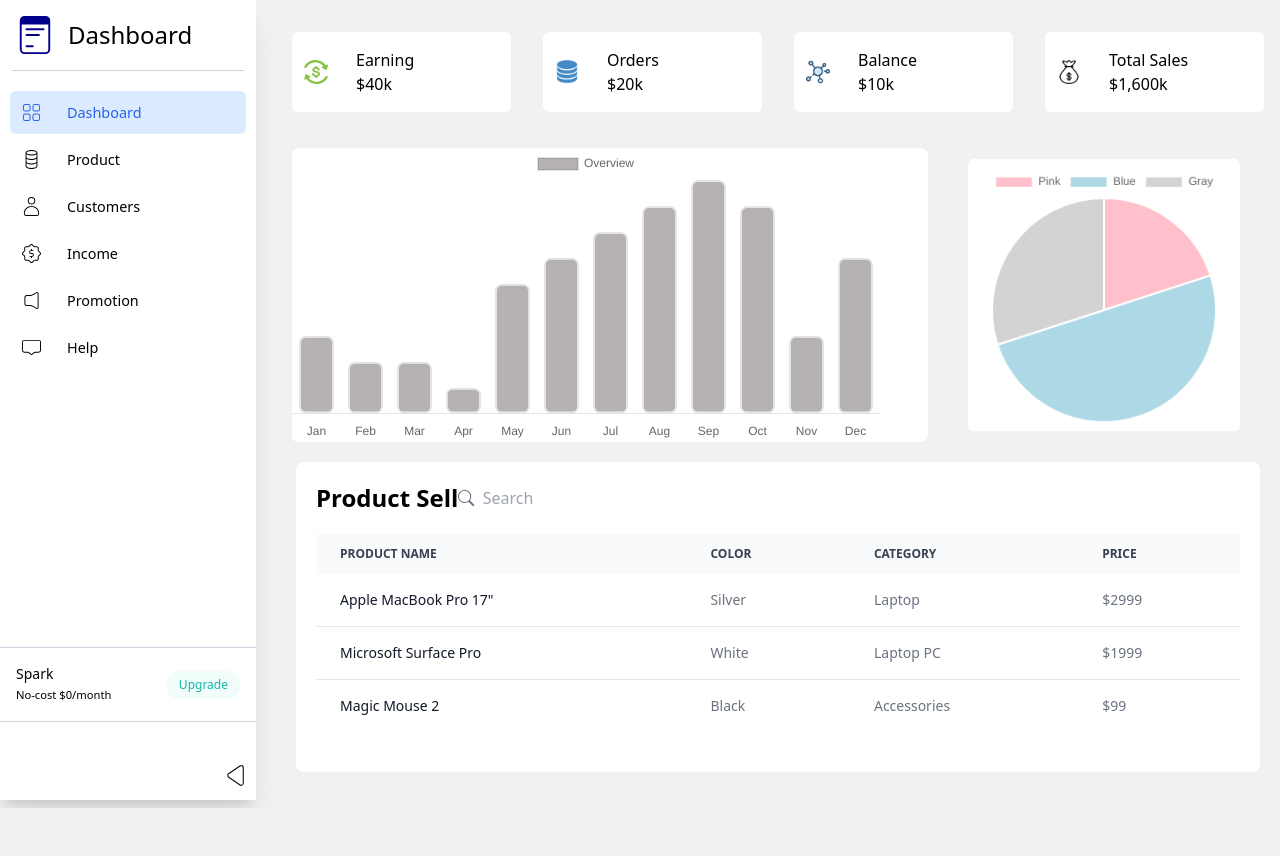
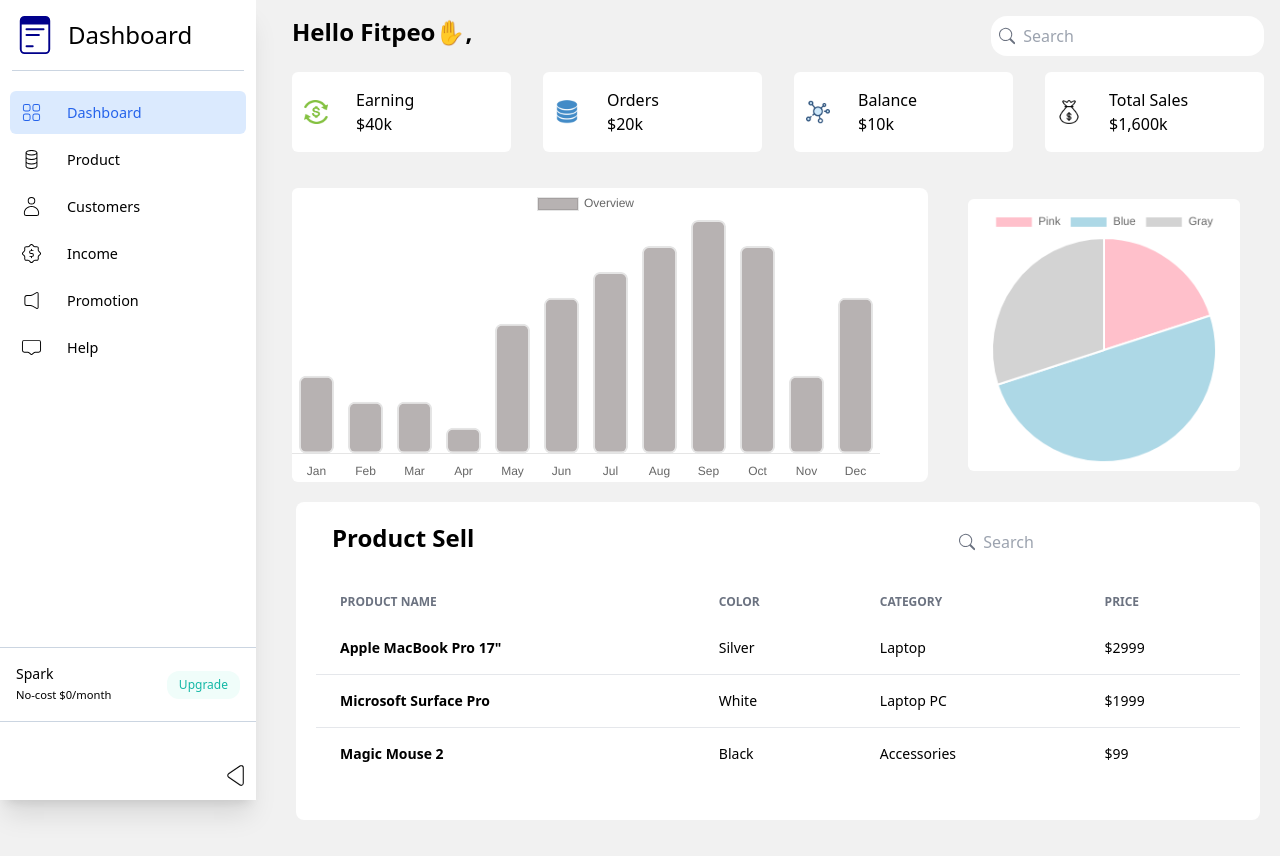
Before and after one commit to Bhupen12/dashboard, a React (Create React App) app: page / in a window 1280 px wide. Before the commit the page ends 808 px from the top, so only its background shows below. Built offline with nearby package versions, Linux system fonts and the light colour scheme.

Commit message:
some changes

```diff
--- a/src/App.js
+++ b/src/App.js
@@ -1,17 +1,25 @@
 import { BrowserRouter, Route, Routes } from "react-router-dom";
 import Home from "./pages/Home";
-import About from "./pages/About";
 import Sidebar from "./pages/Sidebar";
+import Product from "./pages/Product";
+import Customer from "./pages/Customer";
+import Income from "./pages/Income";
+import Help from "./pages/Help";
 
 function App() {
   return (
     <BrowserRouter>
       <div className="flex gap-5">
-        <Sidebar />
+        <div>
+          <Sidebar />
+        </div>
         <div className="max-w-5xl flex-1 mx-auto py-4">
           <Routes>
             <Route path="/" element={<Home />} />
-            <Route path="/about" element={<About />} />
+            <Route path="/product" element={<Product />} />
+            <Route path="/customer" element={<Customer />} />
+            <Route path="/income" element={<Income />} />
+            <Route path="/help" element={<Help />} />
           </Routes>
         </div>
       </div>
--- a/src/components/TableData.jsx
+++ b/src/components/TableData.jsx
@@ -4,17 +4,20 @@ import { BsSearch } from "react-icons/bs";
 const TableData = () => {
   return (
     <div className="p-5">
-      <div className="flex flex-row">
-        <div>
-          <p className="font-bold text-2xl">Product Sell</p>
+      <div className="flex flex-row mx-4">
+        <div className="flex-none">
+          <p className="text-2xl font-bold">Product Sell</p>
         </div>
-        <div className="flex items-center rounded-sm bg-light-white ">
+        <div className="flex-auto"></div>
+        <div className=" bg-white hover:bg-slate-100 rounded-2xl p-2 ml-4">
+          <div className="flex items-center rounded-sm bg-white ">
             <BsSearch className="text-gray-500 text-lg block float-left cursor-pointer mr-2" />
             <input
               type={"search"}
               placeholder="Search"
               className="text-base bg-transparent w-full text-gray-600 focus:outline-none"
             />
+          </div>
         </div>
       </div>
       <div className="my-5">
@@ -28,8 +31,8 @@ const TableUi = () => {
   return (
     <div>
       <div class="relative overflow-x-auto">
-        <table class="w-full text-sm text-left text-gray-500 dark:text-gray-400">
-          <thead class="text-xs text-gray-700 uppercase bg-gray-50 dark:bg-gray-700 dark:text-gray-400">
+        <table class="w-full text-sm text-left ">
+          <thead class="text-xs text-gray-500 uppercase ">
             <tr>
               <th scope="col" class="px-6 py-3">
                 Product name
@@ -46,33 +49,24 @@ const TableUi = () => {
             </tr>
           </thead>
           <tbody>
-            <tr class="bg-white border-b dark:bg-gray-800 dark:border-gray-700">
-              <th
-                scope="row"
-                class="px-6 py-4 font-medium text-gray-900 whitespace-nowrap dark:text-white"
-              >
+            <tr class="border-b ">
+              <th scope="row" class="px-6 py-4 font-large whitespace-nowrap ">
                 Apple MacBook Pro 17"
               </th>
               <td class="px-6 py-4">Silver</td>
               <td class="px-6 py-4">Laptop</td>
               <td class="px-6 py-4">$2999</td>
             </tr>
-            <tr class="bg-white border-b dark:bg-gray-800 dark:border-gray-700">
-              <th
-                scope="row"
-                class="px-6 py-4 font-medium text-gray-900 whitespace-nowrap dark:text-white"
-              >
+            <tr class="border-b">
+              <th scope="row" class="px-6 py-4 font-large  whitespace-nowrap ">
                 Microsoft Surface Pro
               </th>
               <td class="px-6 py-4">White</td>
               <td class="px-6 py-4">Laptop PC</td>
               <td class="px-6 py-4">$1999</td>
             </tr>
-            <tr class="bg-white dark:bg-gray-800">
-              <th
-                scope="row"
-                class="px-6 py-4 font-medium text-gray-900 whitespace-nowrap dark:text-white"
-              >
+            <tr class="">
+              <th scope="row" class="px-6 py-4 font-large whitespace-nowrap ">
                 Magic Mouse 2
               </th>
               <td class="px-6 py-4">Black</td>
--- a/src/pages/About.jsx
+++ /dev/null
@@ -1,7 +0,0 @@
-import React from "react";
-
-const About = () => {
-  return <div>About</div>;
-};
-
-export default About;
--- /dev/null
+++ b/src/pages/Customer.jsx
@@ -0,0 +1,12 @@
+import React from "react";
+import { Link } from "react-router-dom";
+
+const Customer = () => {
+  return (
+    <div>
+      <Link to="/">Go to Home</Link>
+    </div>
+  );
+};
+
+export default Customer;
--- /dev/null
+++ b/src/pages/Help.jsx
@@ -0,0 +1,12 @@
+import React from "react";
+import { Link } from "react-router-dom";
+
+const Help = () => {
+  return (
+    <div>
+      <Link to="/">Go to Home</Link>
+    </div>
+  );
+};
+
+export default Help;
--- a/src/pages/Home.jsx
+++ b/src/pages/Home.jsx
@@ -3,10 +3,27 @@ import Summery from "../components/Summery";
 import BarChart from "../components/BarChart";
 import PieChart from "../components/PieChart";
 import TableData from "../components/TableData";
+import { BsSearch } from "react-icons/bs";
 
 const Home = () => {
   return (
-    <div>
+    <div className="">
+      <div className="flex flex-row mx-4">
+        <div className="flex-none">
+          <p className="text-2xl font-bold">Hello Fitpeo✋,</p>
+        </div>
+        <div className="flex-auto"></div>
+        <div className="bg-white rounded-2xl p-2 ml-4">
+          <div className="flex items-center rounded-sm bg-light-white ">
+            <BsSearch className="text-gray-500 text-lg block float-left cursor-pointer mr-2" />
+            <input
+              type={"search"}
+              placeholder="Search"
+              className="text-base bg-transparent w-full text-gray-600 focus:outline-none"
+            />
+          </div>
+        </div>
+      </div>
       <div>
         <Summery />
       </div>
--- /dev/null
+++ b/src/pages/Income.jsx
@@ -0,0 +1,12 @@
+import React from "react";
+import { Link } from "react-router-dom";
+
+const Income = () => {
+  return (
+    <div>
+      <Link to="/">Home</Link>
+    </div>
+  );
+};
+
+export default Income;
--- /dev/null
+++ b/src/pages/Product.jsx
@@ -0,0 +1,14 @@
+import React from "react";
+import { Link } from "react-router-dom";
+
+const Product = () => {
+  return (
+    <div>
+      <Link to="/">
+        Go to <span className="btn underline-offset-8">Home</span>
+      </Link>
+    </div>
+  );
+};
+
+export default Product;
--- a/src/pages/Sidebar.jsx
+++ b/src/pages/Sidebar.jsx
@@ -74,7 +74,7 @@ const Sidebar = () => {
     <div>
       <div
         onClick={() => setOpen(false)}
-        className={`md:hidden fixed inset-0 max-h-screen z-[998] bg-black/50 ${
+        className={`md:hidden fixed inset-0  z-[998] bg-black/50 ${
           open ? "block" : "hidden"
         } `}
       ></div>
@@ -101,20 +101,20 @@ const Sidebar = () => {
               </NavLink>
             </li>
             <li>
-              <NavLink to={"/authentication"} className="link">
+              <NavLink to={"/product"} className="link">
                 <CiDatabase size={23} className="min-w-max" />
                 Product
               </NavLink>
             </li>
             <li>
-              <NavLink to={"/stroage"} className="link">
+              <NavLink to={"/customers"} className="link">
                 <CiUser size={23} className="min-w-max" />
                 Customers
               </NavLink>
             </li>
 
             <li>
-              <NavLink to={"/settings"} className="link">
+              <NavLink to={"/income"} className="link">
                 <CiBadgeDollar size={23} className="min-w-max" />
                 Income
               </NavLink>
```
Also changed, not shown: 1 other file (tests, documents, lock files or other folders). Lines whose indentation alone changed are shown as unchanged.
